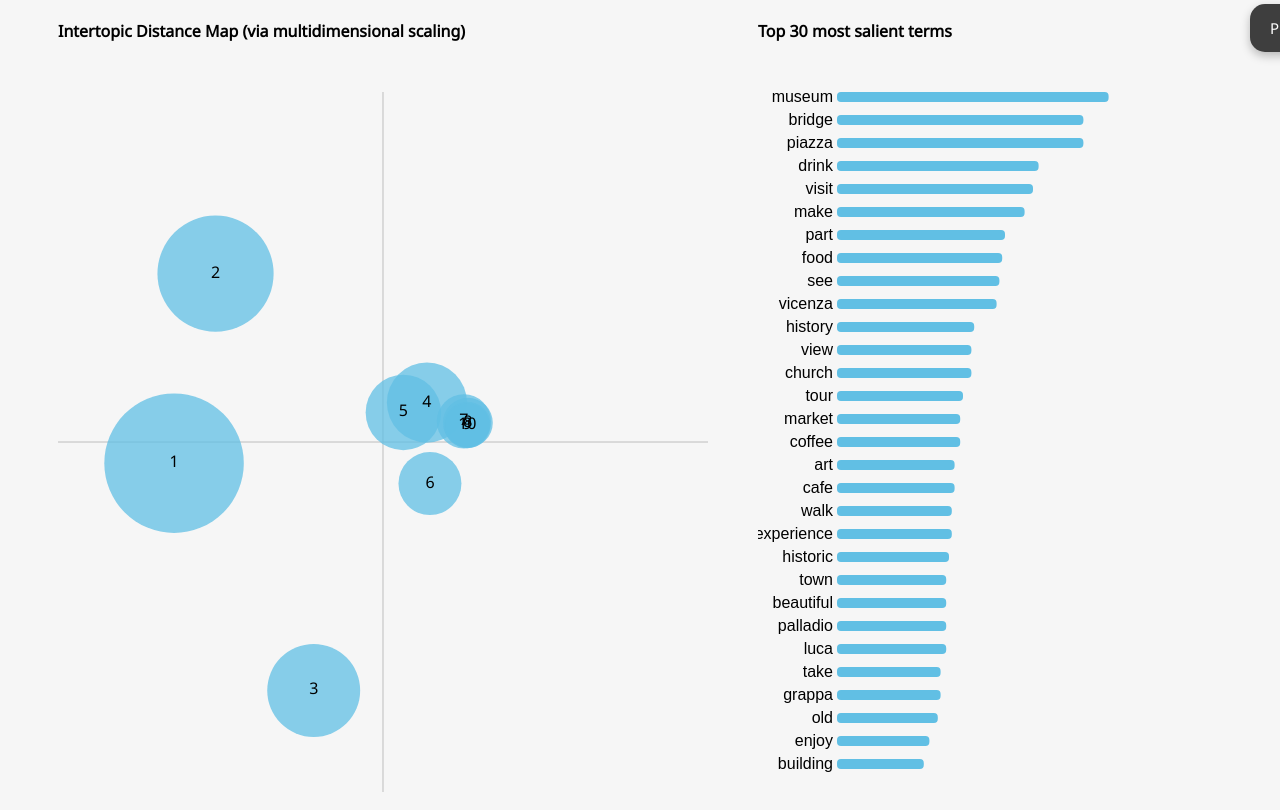
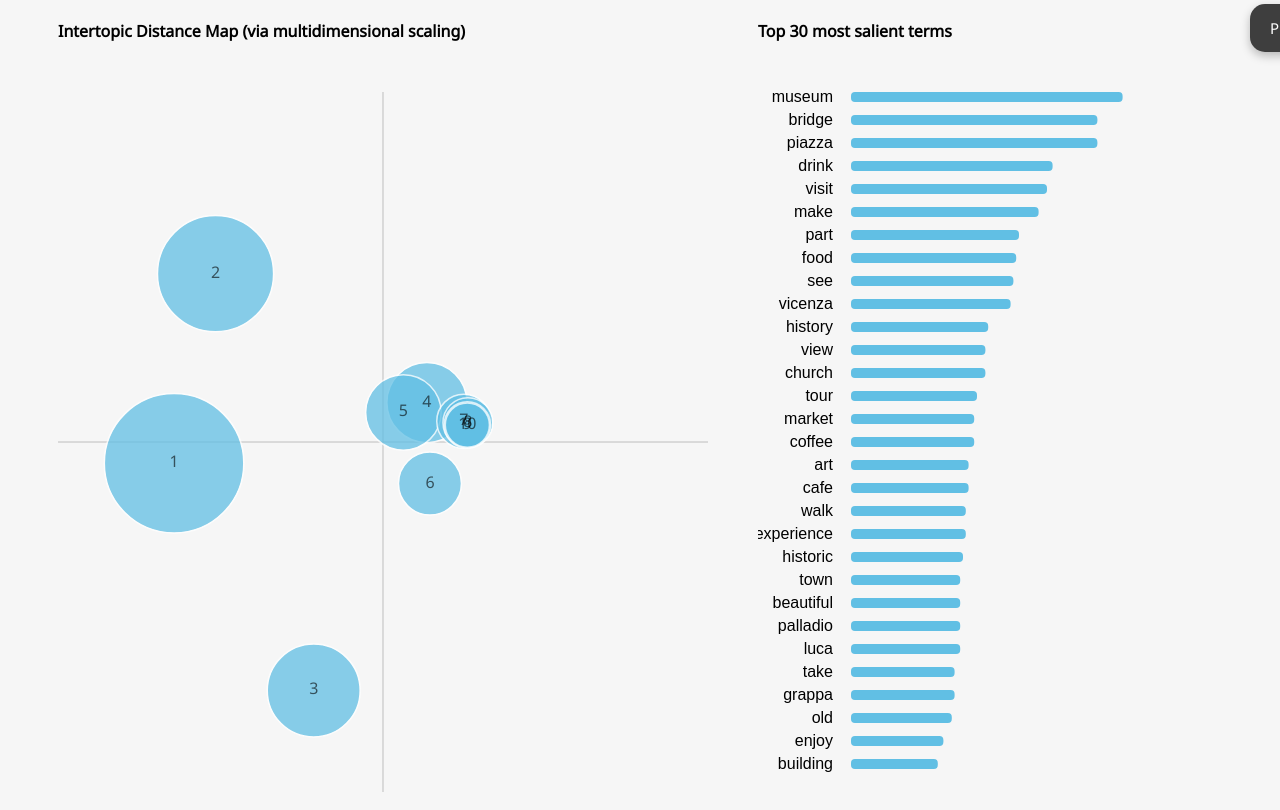
Before and after one commit to nerotulip/quantitas-pure-d3, a website: page pcViz.html in a window 1280 px wide. Shown: the top 810 px of the page. Drawn offline with Linux system fonts and the light colour scheme.

Commit message:
little styling

```diff
--- a/pcViz.html
+++ b/pcViz.html
@@ -544,7 +544,7 @@
           const circleScale = d3.scaleSqrt().domain([0, 100]).range([5, 120])
 
           // BARS SCALES
-          const xScaleBars = d3
+          const widthScaleBars = d3
             .scaleLinear()
             .domain([0, 0.25])
             .range([0, width - margins.right])
@@ -597,6 +597,8 @@
               .attr("cy", (d) => yScaleBubble(d.pc2))
               .attr("r", (d) => circleScale(d.tokensPercentage))
               .attr("fill", "#61BFE4")
+              .attr("stroke", "white")
+              .attr("stroke-width", "1.5")
               .style("opacity", 0.75)
               .on("mouseover", function (event) {
                 const hoveredTopic = event.target.__data__.topic
@@ -640,7 +642,7 @@
               .attr("font-family", "Noto Sans")
               .style("text-anchor", "middle")
               .style("pointer-events", "none")
-              .style("color", "rgba(0, 0, 0, 0.2)")
+              .style("opacity", 0.6)
               .text((d) => d.topic)
           }
 
@@ -678,9 +680,9 @@
               .data(dataset, (d) => d.word)
               .join("rect")
               .attr("id", (d) => "rect-" + d.word)
-              .attr("x", margins.left + wordMargin + 4)
+              .attr("x", margins.left + wordMargin + 18)
               .attr("y", (d) => yScaleBars(d.word))
-              .attr("width", (d) => xScaleBars(d.importance_word))
+              .attr("width", (d) => widthScaleBars(d.importance_word))
               .attr("height", 10)
               .attr("rx", 4)
               .attr("ry", 4)
```
